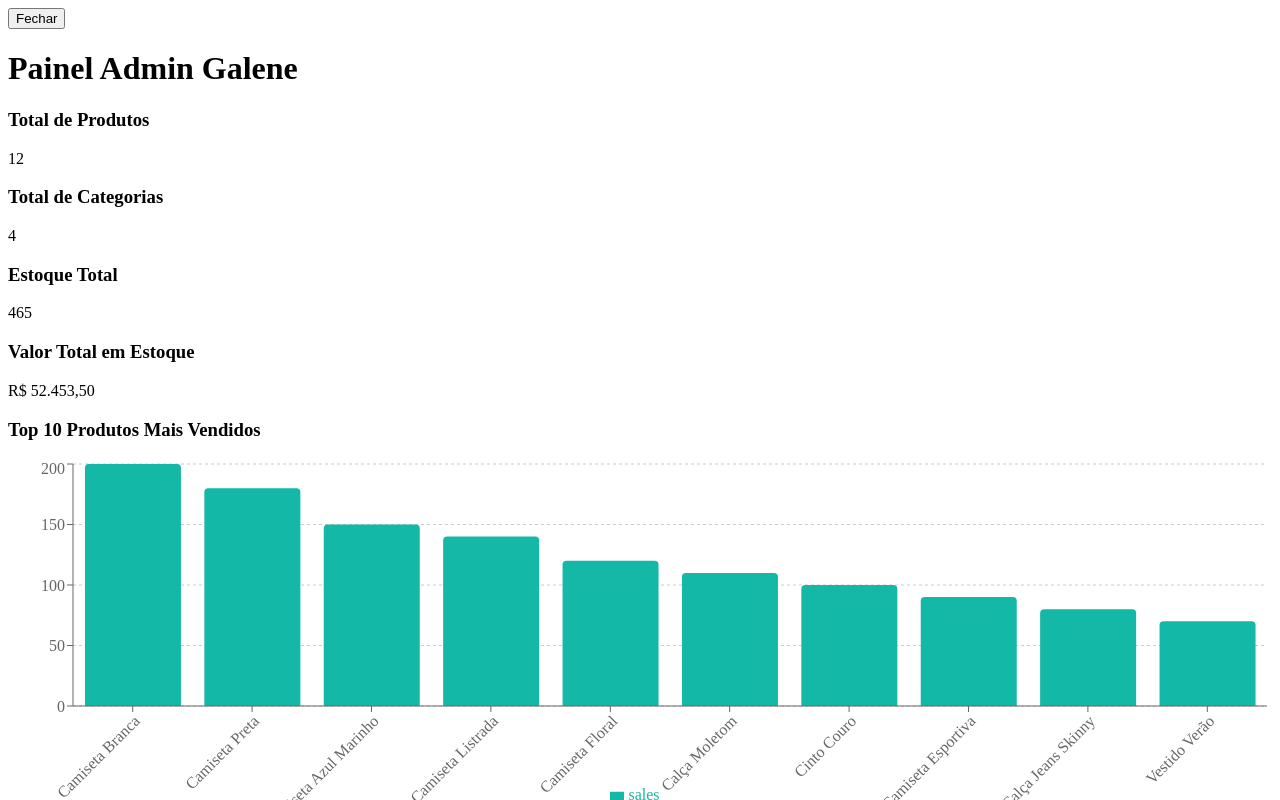
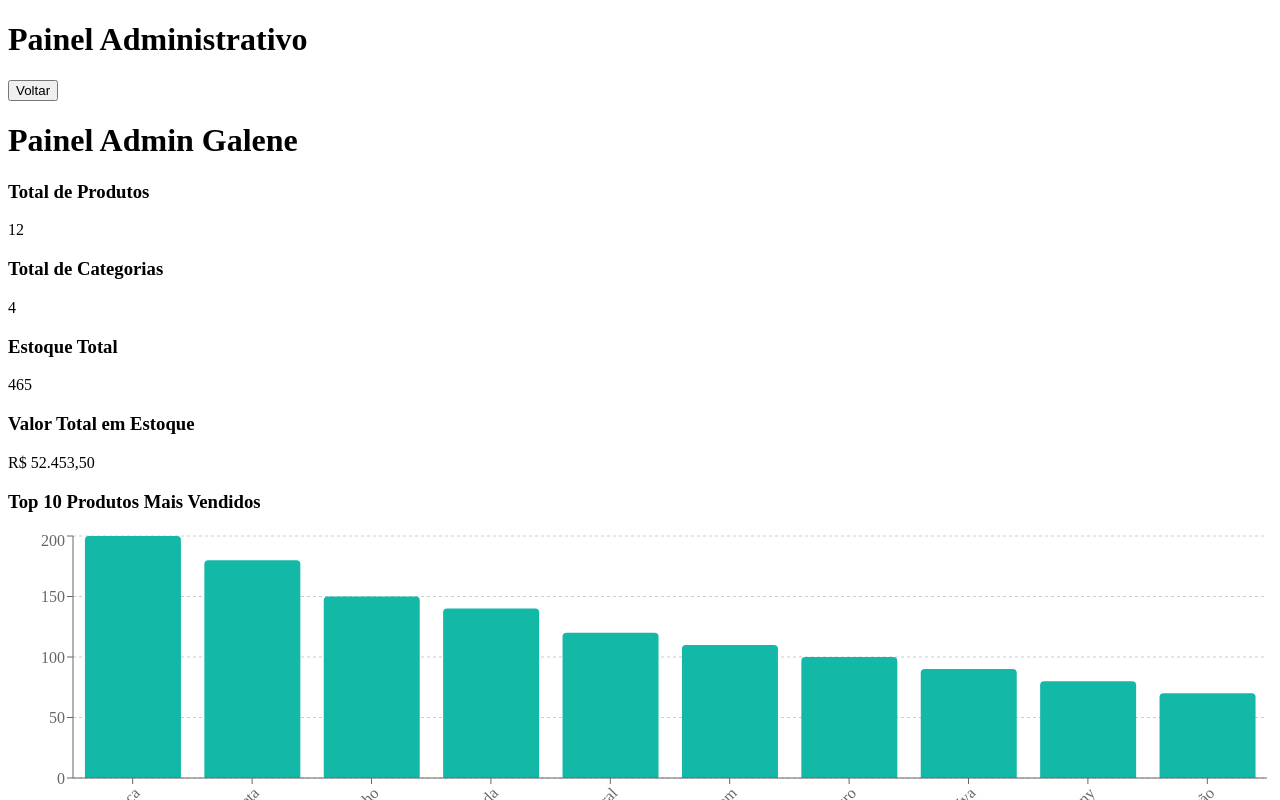
Before and after one commit to Galene-Project/Galene_2.0, a React (Vite) app: page /admin in a window 1280 px wide. Shown: the top 800 px of the page. Built offline with nearby package versions, Linux system fonts and the light colour scheme.

Commit message:
Update AdminPage.jsx

```diff
--- a/src/admin/AdminPage.jsx
+++ b/src/admin/AdminPage.jsx
@@ -6,16 +6,12 @@ const AdminPage = () => {
   const navigate = useNavigate();
 
   return (
-    <div className="h-screen w-screen bg-gray-900 text-white flex flex-col overflow-hidden">
-      <header className="p-4 bg-gray-800 border-b border-gray-700 flex justify-end items-center">
-        <button
-          onClick={() => navigate(-1)}
-          className="bg-red-600 hover:bg-red-700 text-white font-medium px-6 py-2 rounded-lg shadow-lg transition-colors"
-        >
-          Fechar
-        </button>
+    <div className="admin-page">
+      <header className="admin-header">
+        <h1>Painel Administrativo</h1>
+        <button onClick={() => navigate(-1)}>Voltar</button>
       </header>
-      <main className="flex-1 overflow-auto p-6">
+      <main className="admin-content">
         <AdminDashboard />
       </main>
     </div>
```
